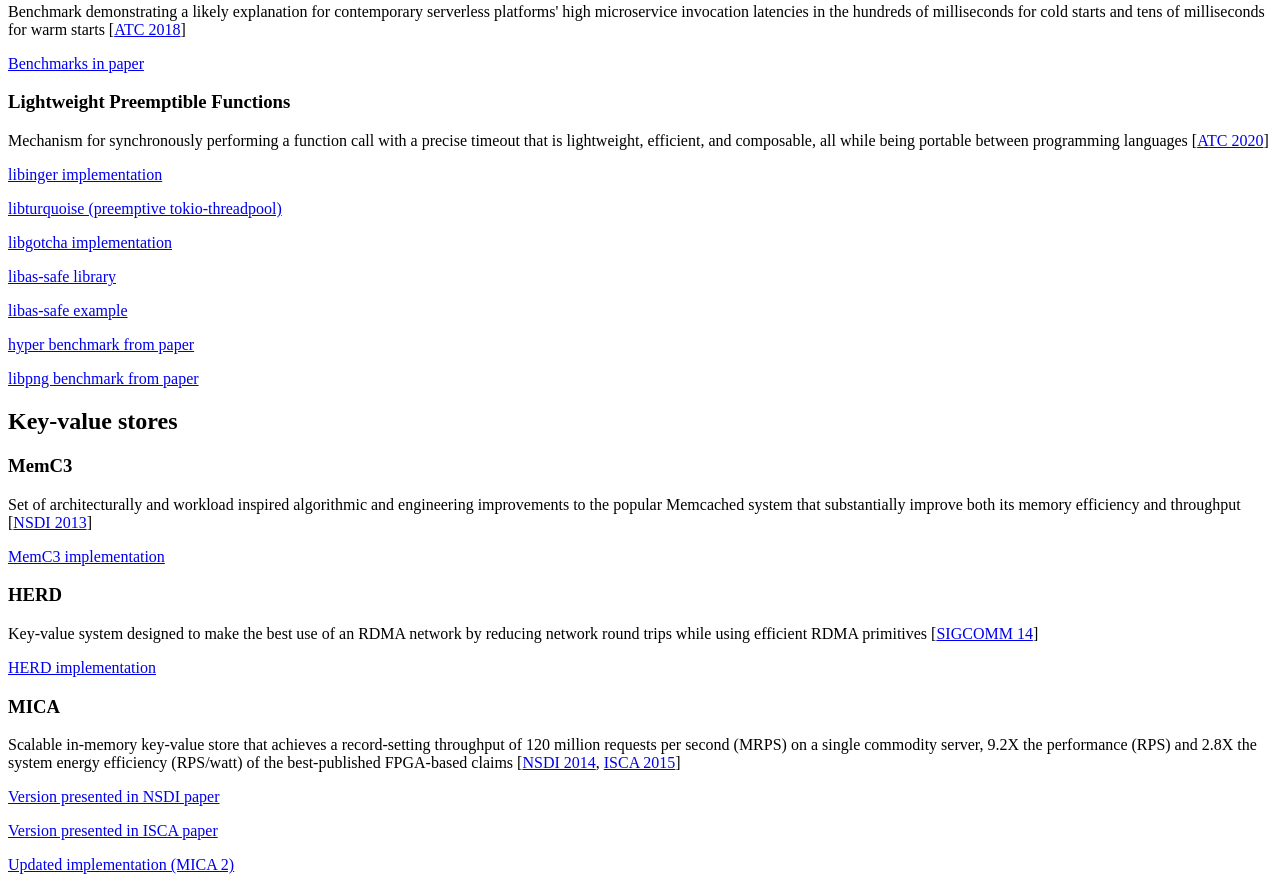
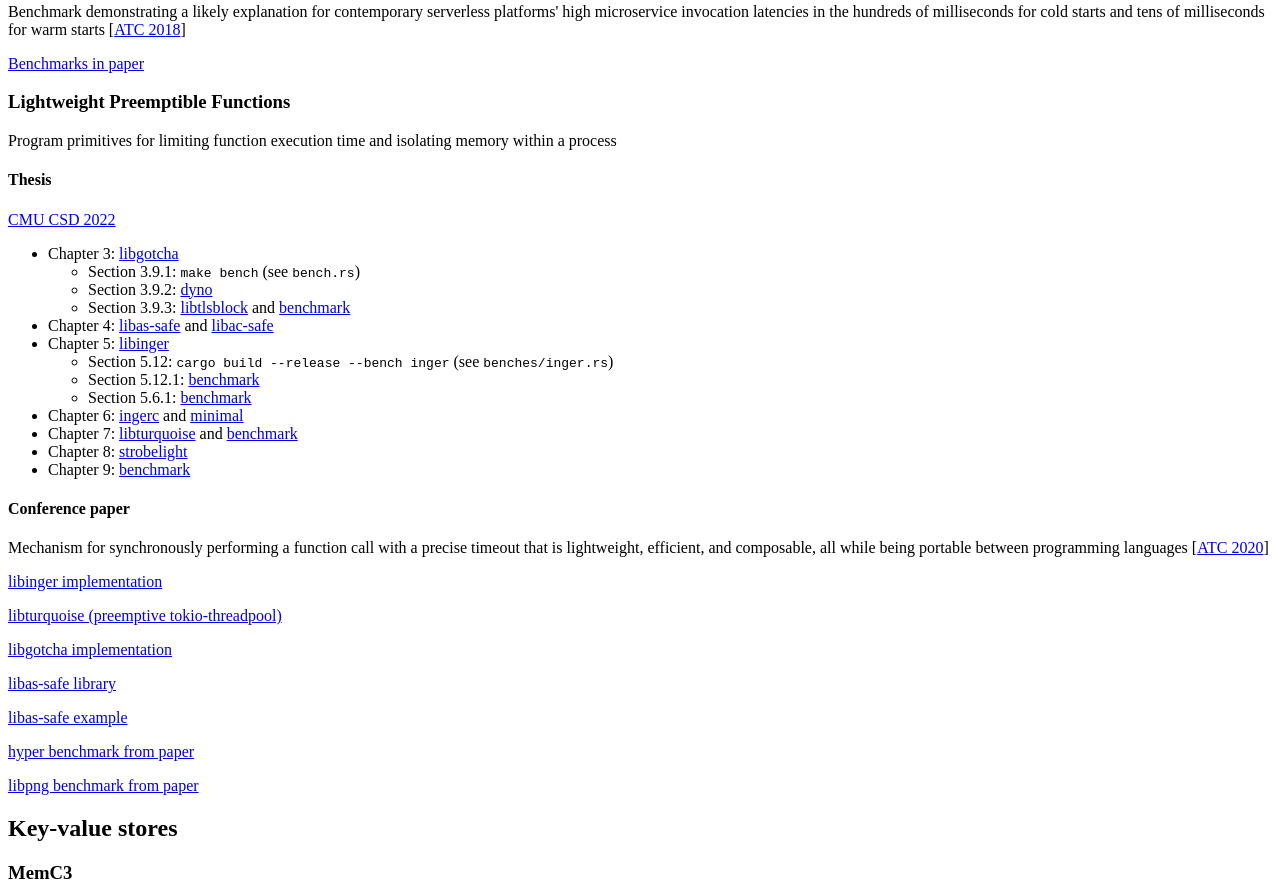
Before and after one commit to efficient/efficient.github.io, a plain HTML site: page index.html in a window 1280 px wide. Shown: the part 1528-2418 px from the top of the page. Drawn offline with Linux system fonts and the light colour scheme.

Commit message:
index.html: Add links for Sol's thesis

```diff
--- a/index.html
+++ b/index.html
@@ -90,6 +90,29 @@
 <p><a href="https://github.com/efficient/microservices_microbenchmarks">Benchmarks in paper</a></p>
 
 <h3><a name="lpf">Lightweight Preemptible Functions</a></h3>
+<p>Program primitives for limiting function execution time and isolating memory within a process</p>
+<h4>Thesis</h4>
+<a href="http://reports-archive.adm.cs.cmu.edu/anon/2022/abstracts/22-101.html">CMU CSD 2022</a>
+<ul>
+<li>Chapter 3: <a href="https://github.com/efficient/libinger/tree/gotcha">libgotcha</a></li>
+<ul>
+<li>Section 3.9.1: <tt>make bench</tt> (see <tt>bench.rs</tt>)</li>
+<li>Section 3.9.2: <a href="https://github.com/efficient/dyno">dyno</a></li>
+<li>Section 3.9.3: <a href="https://github.com/efficient/libas-safe/tree/gotchyas/tlsblock">libtlsblock</a> and <a href="https://github.com/efficient/libas-safe/tree/gotchyas/tls">benchmark</a></li>
+</ul>
+<li>Chapter 4: <a href="https://github.com/efficient/libas-safe">libas-safe</a> and <a href="https://github.com/efficient/libac-safe">libac-safe</a></li>
+<li>Chapter 5: <a href="https://github.com/efficient/libinger">libinger</a></li>
+<ul>
+<li>Section 5.12: <tt>cargo build --release --bench inger</tt> (see <tt>benches/inger.rs</tt>)</li>
+<li>Section 5.12.1: <a href="https://github.com/efficient/tokio/tree/libpng-bombs">benchmark</a></li>
+<li>Section 5.6.1: <a href="https://github.com/efficient/microservices_microbenchmarks/tree/master/hasher">benchmark</a></li>
+</ul>
+<li>Chapter 6: <a href="https://github.com/efficient/libinger/tree/master/compiler">ingerc</a> and <a href="https://github.com/efficient/libac-safe/tree/rust">minimal</a></li>
+<li>Chapter 7: <a href="https://github.com/efficient/tokio/tree/tokio-threadpool-preemptive">libturquoise</a> and <a href="https://github.com/efficient/tokio/tree/master">benchmark</a></li>
+<li>Chapter 8: <a href="https://github.com/efficient/strobelight-rpc">strobelight</a></li>
+<li>Chapter 9: <a href="https://github.com/efficient/microservices_microbenchmarks">benchmark</a></li>
+</ul>
+<h4>Conference paper</h4>
 <p>Mechanism for synchronously performing a function call with a precise timeout that is
 lightweight, efficient, and composable, all while being portable between programming languages
 [<a href="https://www.usenix.org/conference/atc20/presentation/boucher">ATC 2020</a>]</p>
```
